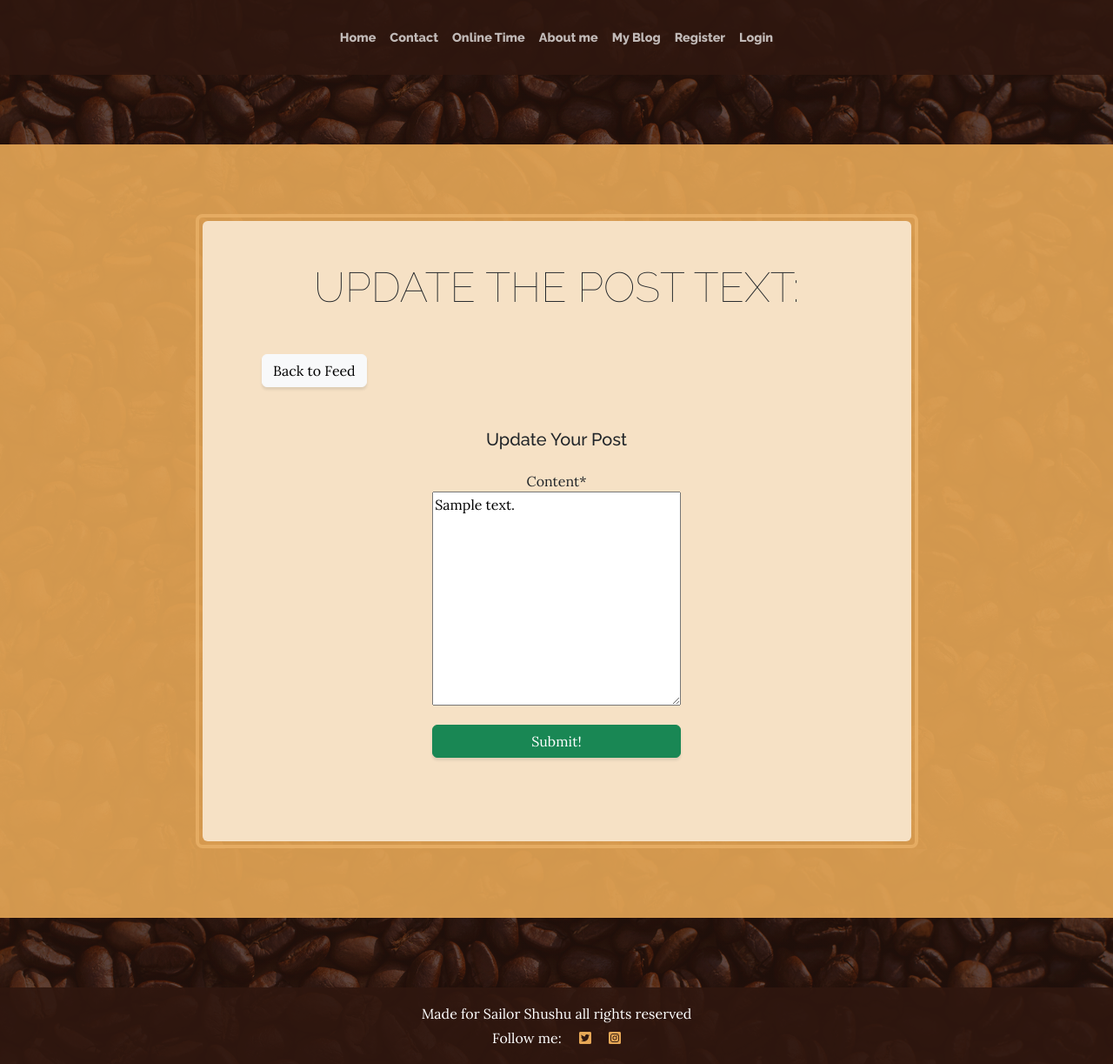
After one commit to aslavinska/project4, a Django app: a page that uses templates/postedit.html in a window 1280 px wide. The commit adds this page. Shown: the whole page at 87% size. Run offline with Django 3.2, Linux system fonts and the light colour scheme; tables that the repository leaves empty hold one stand-in row (values such as "Sample post"); some libraries are stand-ins or nearby versions.

Commit message:
Adding update text function for posts from UI for admin instead of going to admin menu

```diff
--- a/blog/urls.py
+++ b/blog/urls.py
@@ -1,6 +1,6 @@
 from . import views
 from django.urls import path
-from .views import contact, success
+from .views import contact, success, PostEditView, PostDeleteView
 
 urlpatterns = [
     path('blog/', views.PostList.as_view(), name='blog'),
@@ -11,6 +11,10 @@ urlpatterns = [
     path('onlinetime/', views.onlinetime, name='onlinetime'),
     path('', views.home, name='home'),
 
+    path('like/<slug:slug>', views.PostLike.as_view(), name='post_like'),
+
+    path('<slug:slug>/edit', PostEditView.as_view(), name='postedit'),
+    path('<slug:slug>/delete', PostDeleteView.as_view(), name='postdelete'),
+
     path('<slug:slug>/', views.PostDetail.as_view(), name='post_detail'),
-    path('like/<slug:slug>', views.PostLike.as_view(), name='post_like'),
 ]
--- a/blog/views.py
+++ b/blog/views.py
@@ -1,9 +1,12 @@
 from django.shortcuts import render, get_object_or_404, reverse, redirect
 from django.views import generic, View
 from django.http import HttpResponseRedirect
+from django.urls import reverse_lazy
 from django.core.mail import EmailMessage, send_mail, BadHeaderError
+from django.views.generic.edit import UpdateView, DeleteView
 from .models import Post
 from .forms import CommentForm, ContactForm
+
 
 
 
@@ -77,6 +80,20 @@ class PostLike(View):
 
         return HttpResponseRedirect(reverse('post_detail', args=[slug]))
 
+class PostEditView(UpdateView):
+    model = Post
+    fields = ['content']
+    template_name = 'postedit.html'
+    def get_success_url(self):
+        slug = self.kwargs["slug"]
+        return reverse("post_detail", kwargs = {"slug":slug})
+
+
+class PostDeleteView(DeleteView):
+    model = Post
+    template_name = 'postdelete.html'
+    success_url = PostList()
+
 
 def contact(request):
         if request.method == 'POST':
@@ -87,12 +104,12 @@ def contact(request):
                 return redirect('success')
         else:
             form = ContactForm()
-        return render(request, 'contact.html', {'form': form})
+            return render(request, 'contact.html', {'form': form})
 
         return render(request, 'contact.html', {'form': form})
 
 def success(request):
-        return render(request, 'success.html')
+     return render(request, 'success.html')
 
 
 def about(request):
--- a/templates/post_detail.html
+++ b/templates/post_detail.html
@@ -12,8 +12,8 @@
                         <span class="section-heading-lower">{{ post.title }}</span>
                         <p>
                             {% if request.user == post.author %}
-                            <a href=# style="color: #333;"><i class="far fa-edit"></i></a>
-                            <a href=# style="color: #333;"><i class="fas fa-trash"></i></a>
+                            <a href="{% url 'postedit' post.slug %}" style="color: #333;"><i class="far fa-edit"></i></a>
+                            <a href="{% url 'postdelete' post.slug %}" style="color: #333;"><i class="fas fa-trash"></i></a>
                             {% endif %}
                         </p>
                         <p>{{ post.body }}</p>
--- a/templates/post_delete.html
+++ b/templates/postdelete.html
@@ -1,10 +1,10 @@
-{% extends 'landing/base.html' %}
+{% extends 'base.html' %}
 {% load crispy_forms_tags %}
 {% block content %}
 <div class="container">
     <div class="row mt-5">
         <div class="col-md-3 col-sm-6">
-            <a href="{% url 'post-detail' object.pk %}" class="btn btn-light">Back to Feed</a>
+            <a href="{% url 'post_detail' post.slug  %}" class="btn btn-light">Back to Feed</a>
         </div>
     </div>
     <div class="row justify-content-center mt-5">
--- /dev/null
+++ b/templates/postedit.html
@@ -0,0 +1,39 @@
+{% extends 'base.html' %} {% block content %}
+{% load crispy_forms_tags %}
+
+<section class="page-section cta">
+    <div class="container">
+        <div class="row">
+            <div class="col-xl-9 mx-auto">
+                <div class="cta-inner bg-faded text-center rounded">
+                    <h2 class="section-heading mb-5">
+                        <span class="section-heading-lower">Update the Post Text:</span>
+                    </h2>
+                    <div class="row mt-5">
+                        <div class="col-md-3 col-sm-6">
+                            <a href="{% url 'post_detail' post.slug  %}"  class="btn btn-light">Back to Feed</a>
+                        </div>
+                    </div>
+                    <div class="row justify-content-center mt-5">
+                        <div class="col-md-5 col-sm-12">
+                            <h5>Update Your Post</h5>
+                        </div>
+                    </div>
+                    <div class="row justify-content-center mt-3 mb-5">
+                        <div class="col-md-5 col-sm-12">
+                            <form method="POST">
+                                {% csrf_token %}
+                                {{ form | crispy }}
+                                <div class="d-grid gap-2">
+                                    <button class="btn btn-success mt-3">Submit!</button>
+                                </div>
+                            </form>
+                        </div>
+                    </div>
+                </div>
+            </div>
+        </div>
+    </div>
+</section>
+
+{% endblock content %}
```
Also changed, not shown: templates/post_edit.html (deleted, +0 -27 lines), README.md.
